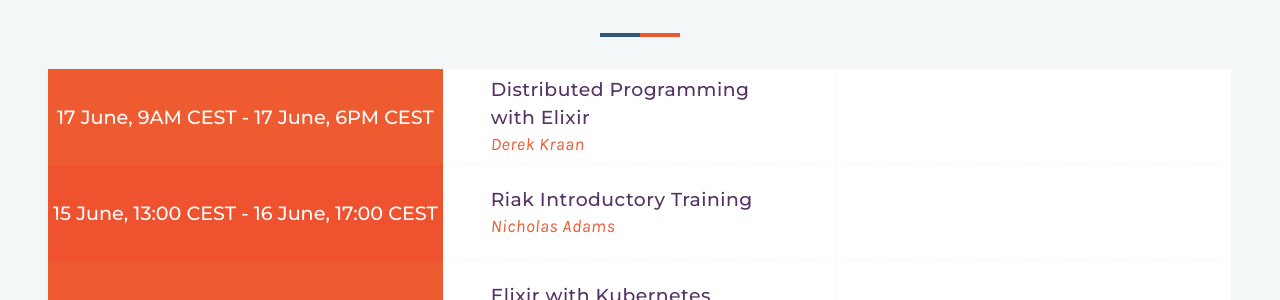
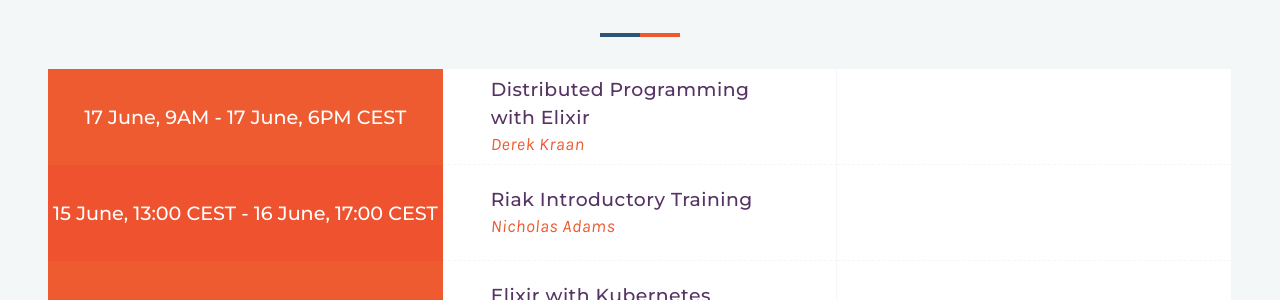
Before and after one commit to esl/virtual-elixirconf-eu-jekyll, a Jekyll site: the page built from index.html, in a window 1280 px wide and 900 px high, scrolled down 6139 px. Shown: the part 155-455 px from the top of the window. Built offline with Jekyll 4.4.1, drawn with Linux system fonts in a browser that asks for light colours; some web fonts are replaced.

Commit message:
Update from Forestry.io ewa.magiera@erlang-solutions.com updated _data/training.yml

```diff
--- a/_data/training.yml
+++ b/_data/training.yml
@@ -1,5 +1,5 @@
 ---
-- from: 17 June, 9AM CEST
+- from: 17 June, 9AM
   to: 17 June, 6PM CEST
   type: ''
   training_1: Distributed Programming with Elixir
```
